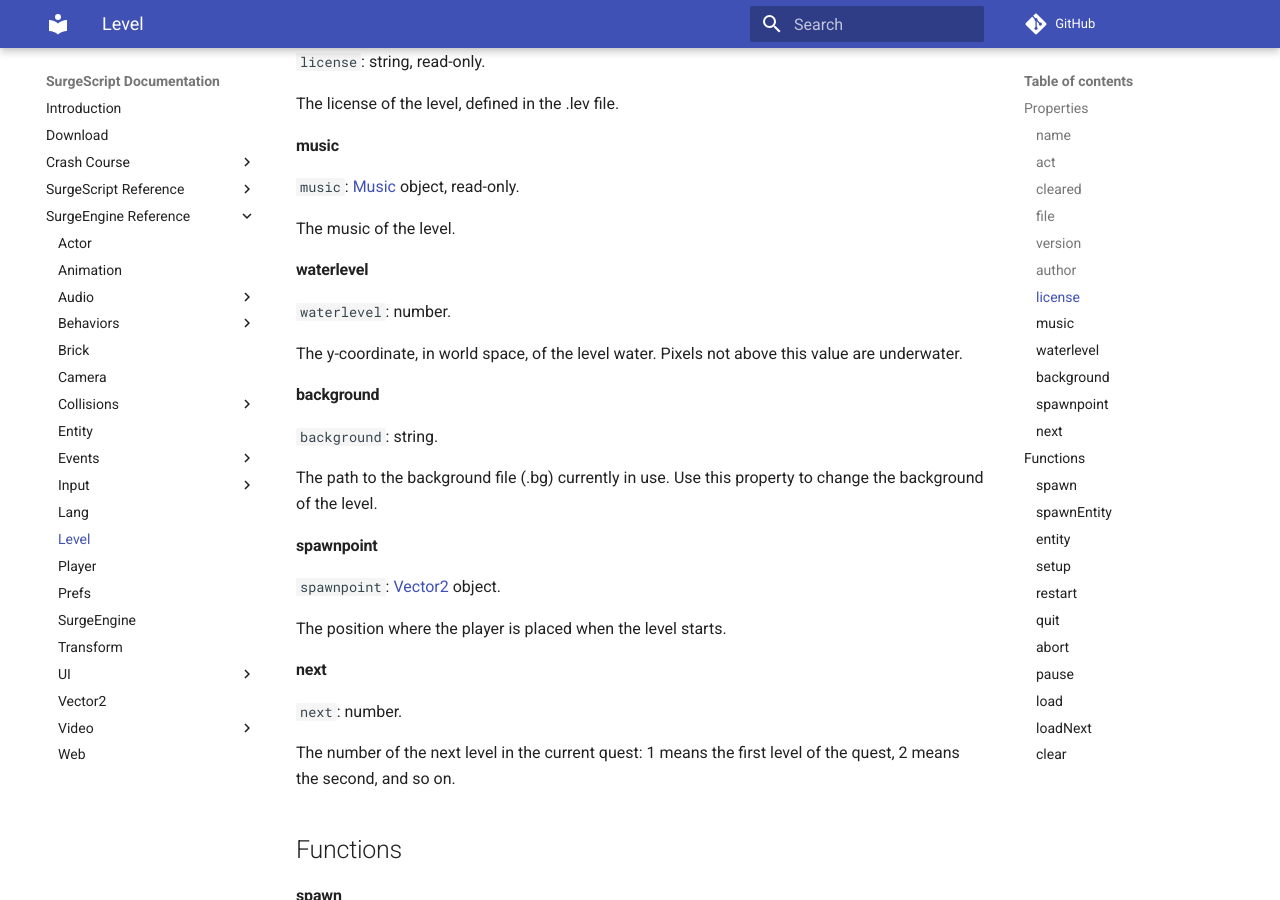
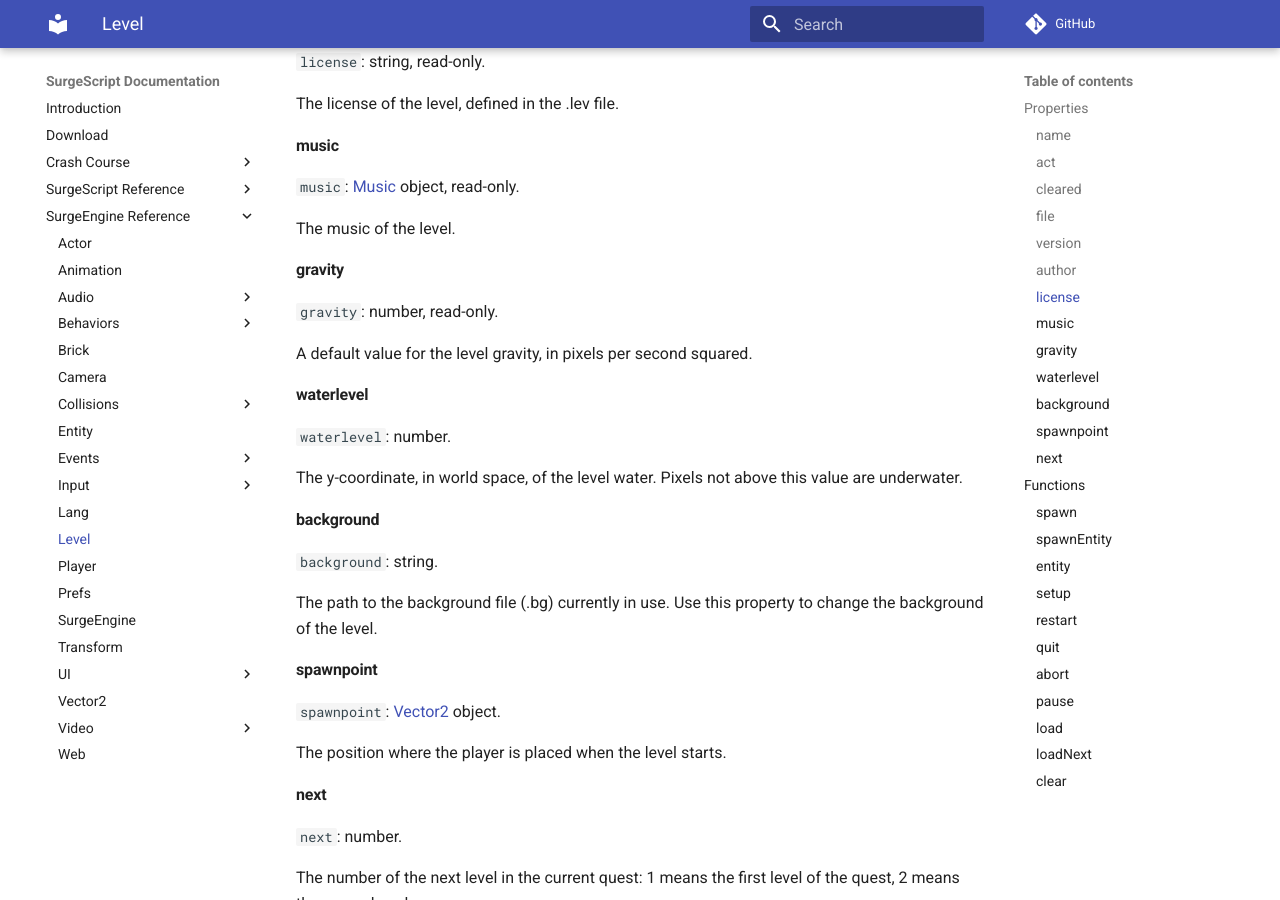
Before and after one commit to alemart/surgescript, an MkDocs documentation site: the page built from docs/engine/level.md, in a window 1280 px wide and 900 px high, scrolled down 2341 px. Built offline with MkDocs 1.6.1 and Material for MkDocs 9.7.7, drawn with Linux system fonts in a browser that asks for light colours; comment, search, counter and statistics services are not loaded.

Commit message:
Added Level.gravity, Platformer.falling

```diff
--- a/docs/engine/level.md
+++ b/docs/engine/level.md
@@ -113,6 +113,12 @@ The license of the level, defined in the .lev file.
 `music`: [Music](/engine/music) object, read-only.
 
 The music of the level.
+
+#### gravity
+
+`gravity`: number, read-only.
+
+A default value for the level gravity, in pixels per second squared.
 
 #### waterlevel
 
```
Also changed, not shown: docs/engine/platformer.md (+6 -0 lines).
